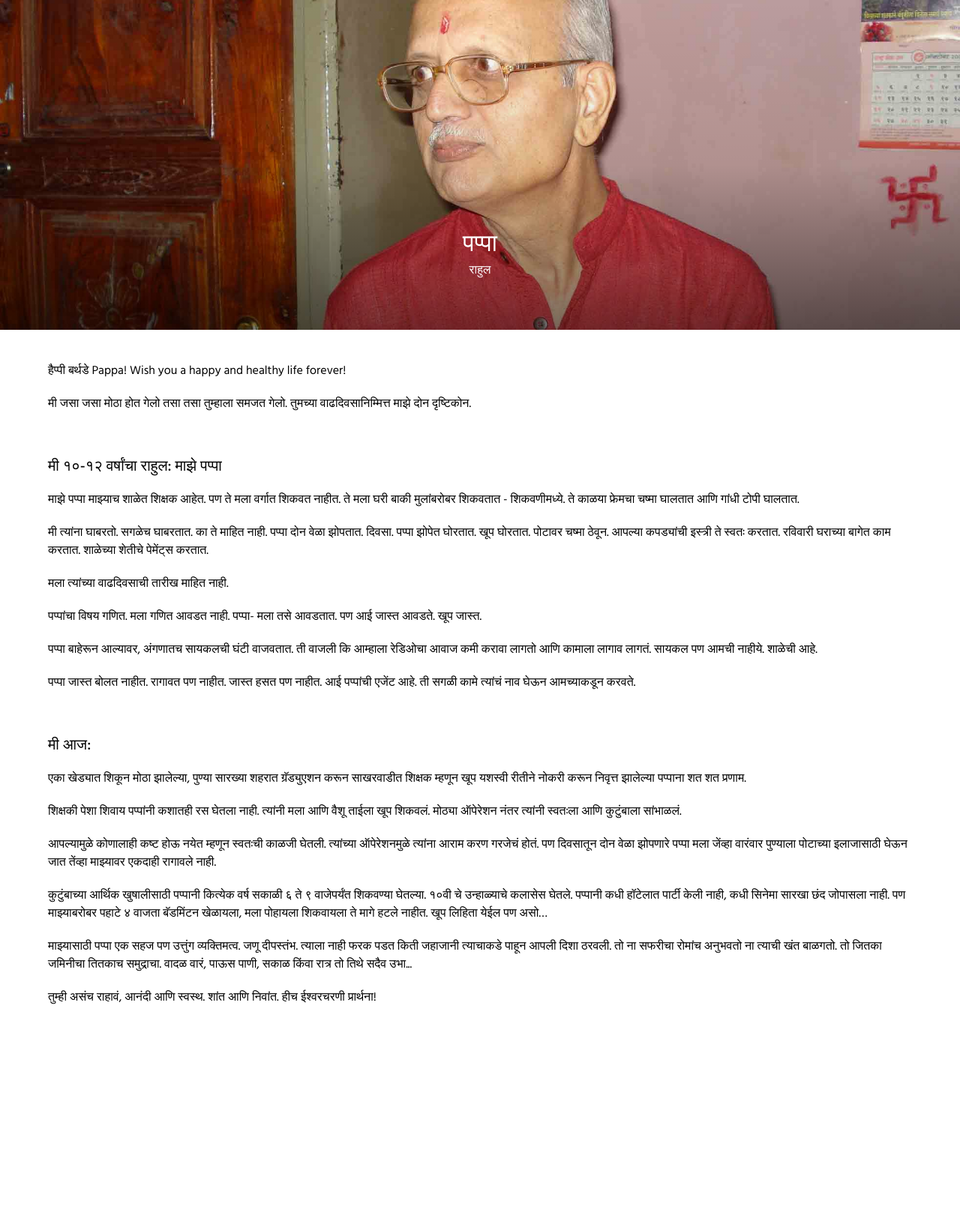
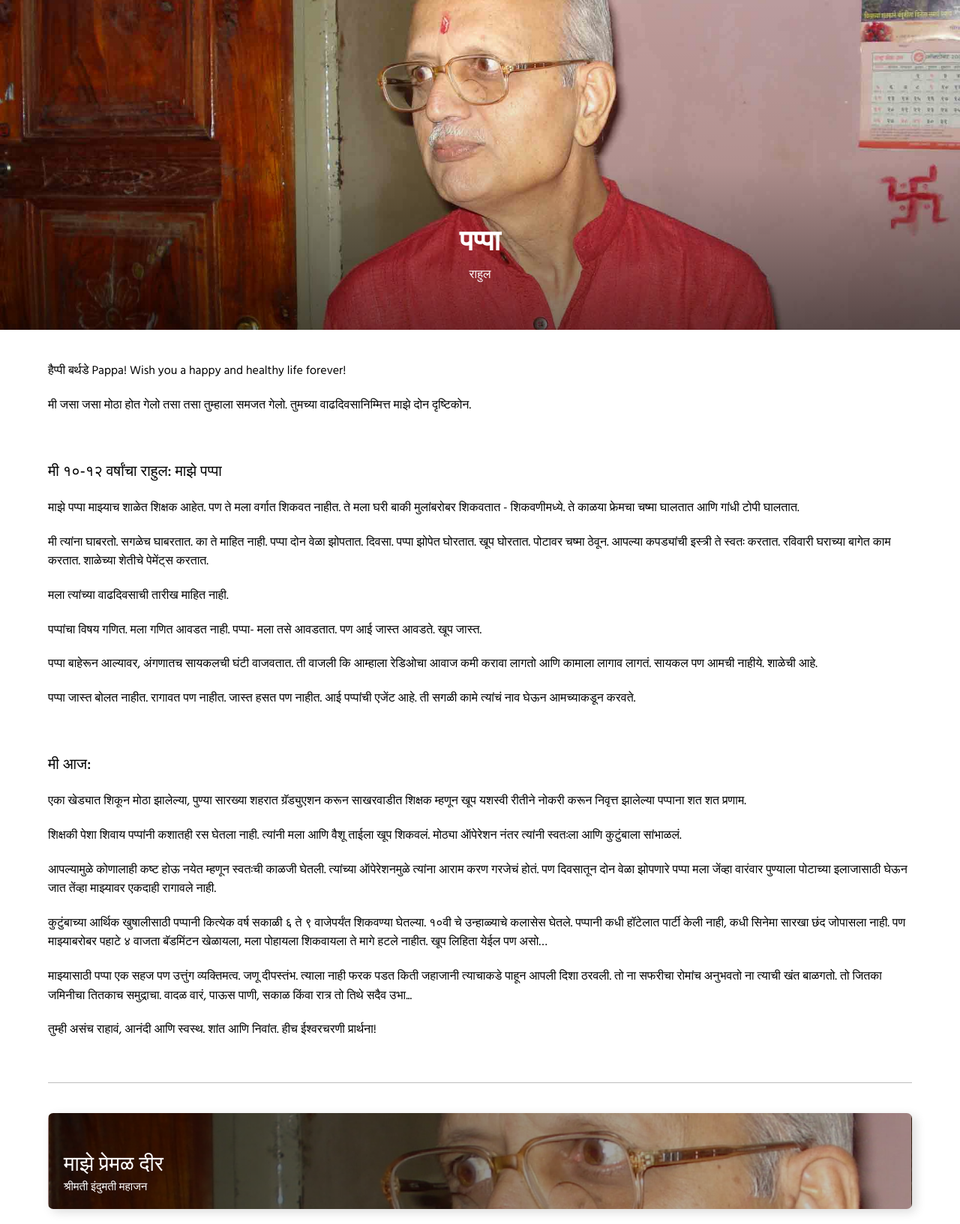
Before and after one commit to mangeshmahajan/reshmi-bandh, a plain HTML site: page articles/article-20.html in a window 1280 px wide. Shown: the whole page at 75% size. Before the commit the page ends 1583 px from the top, so only its background shows below. Drawn offline with Linux system fonts and the light colour scheme.

Commit message:
change description

```diff
--- a/articles/article-20.html
+++ b/articles/article-20.html
@@ -74,7 +74,7 @@
             पाहून आपली दिशा ठरवली. तो ना सफरीचा रोमांच अनुभवतो ना त्याची खंत बाळगतो. तो जितका जमिनीचा तितकाच समुद्राचा.
             वादळ वारं, पाऊस पाणी, सकाळ किंवा रात्र तो तिथे सदैव उभा... <span></span>
 
-            तुम्ही असंच राहावं, आनंदी आणि स्वस्थ. शांत आणि निवांत. हीच ईश्वरचरणी प्रार्थना! <span></span>
+            तुम्ही असंच राहावं, आनंदी आणि स्वस्थ. शांत आणि निवांत. हीच ईश्वरचरणी प्रार्थना!
 
 
         </div>
@@ -82,6 +82,28 @@
     </div>
 
 
+    <div class="container">
+
+
+
+        <div class="cards-holder">
+
+            <a href="/articles/article-1.html" class="card">
+                <div class="card-text">
+                    <div class="card-heading">
+                        माझे प्रेमळ दीर
+                    </div>
+                    <div class="card-writer">
+                        श्रीमती इंदुमती महाजन
+                    </div>
+                </div>
+            </a>
+
+        </div>
+    </div>
+
+
+
 </body>
 
 </html>
--- a/styles.scss
+++ b/styles.scss
@@ -118,9 +118,12 @@
   }
 
   .article-heading {
-    font-size: 32px;
-    font-weight: 500;
-    padding-bottom: 10px;
+    font-size: 38px;
+    font-weight: 600;
+    padding-bottom: 15px;
+    // width: 97%;
+
+    margin: 0 auto;
   }
 
   .article-writer {
@@ -137,11 +140,13 @@
   font-size: 16px;
   font-style: normal;
   font-weight: 400;
-  line-height: 24px;
+  line-height: 1.6;
   letter-spacing: 0em;
   text-align: left;
 
-  margin-bottom: 30vh;
+  padding-bottom: 7vh;
+  margin-bottom: 5vh;
+  border-bottom: 0.5px solid rgba(0, 0, 0, 0.253);
 }
 
 span {
```
Also changed, not shown: articles/article-11.html (+4 -1 lines), articles/article-4.html (+1 -1 lines), styles.css, 1 other file.
